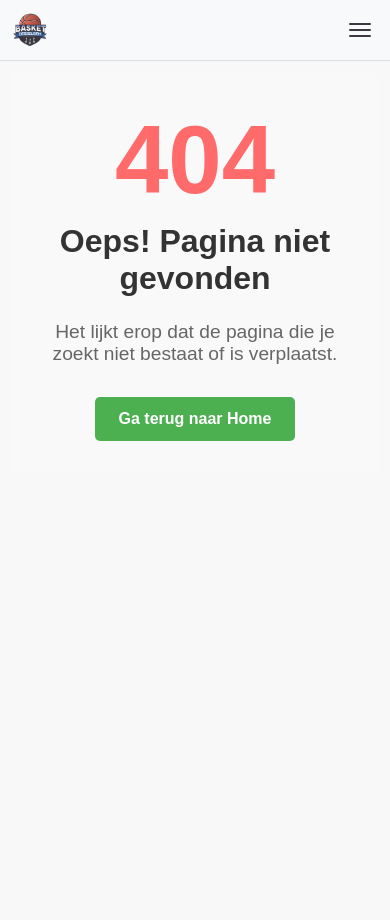
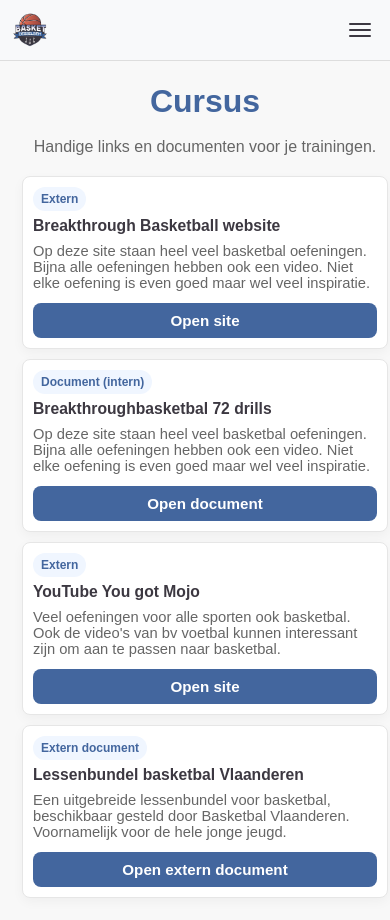
Before and after one commit to PieterJanDelie/basketdrills, a React (Create React App) app: page /cursus in a window 390 px wide. Before the commit this address had no page. Before the commit the page ends 844 px from the top, so only its background shows below. Built offline with nearby package versions, Linux system fonts and the light colour scheme.

Commit message:
added cursusses

```diff
--- a/src/App.jsx
+++ b/src/App.jsx
@@ -3,6 +3,7 @@
 import TrainingSession from "./pages/TrainingSession/TrainingSession";
 import Trainings from "./pages/Trainings/Trainings";
 import SharedTraining from "./pages/Trainings/SharedTraining";
+import Cursus from "./pages/Cursus/Cursus";
 import DataEntry from "./pages/DataEntry/DataEntry";
 import { BrowserRouter as Router, Route, Routes } from "react-router-dom";
 import PageNotFound from "./pages/PageNotFound";
@@ -17,6 +18,7 @@
           <Route path="/sessie" element={<TrainingSession />} />
           <Route path="/trainingen" element={<Trainings />} />
           <Route path="/share/:id" element={<SharedTraining />} />
+          <Route path="/cursus" element={<Cursus />} />
           <Route path="/data" element={<DataEntry />} />
           <>Not found</>
           <Route path="/*" element={<PageNotFound />} />
--- a/src/components/Header/Header.jsx
+++ b/src/components/Header/Header.jsx
@@ -25,6 +25,7 @@
           <NavLink to="/" className={({isActive}) => isActive ? 'nav-link active' : 'nav-link'}>Oefeningen</NavLink>
           <NavLink to="/sessie" className={({isActive}) => isActive ? 'nav-link active' : 'nav-link'}>Mijn sessie</NavLink>
           <NavLink to="/trainingen" className={({isActive}) => isActive ? 'nav-link active' : 'nav-link'}>Opgeslagen trainingen</NavLink>
+          <NavLink to="/cursus" className={({isActive}) => isActive ? 'nav-link active' : 'nav-link'}>Cursus</NavLink>
         </nav>
         {open && <div className="mobile-overlay" onClick={() => setOpen(false)} aria-hidden />}
       </div>
--- /dev/null
+++ b/src/constants/cursusses.json
@@ -0,0 +1,23 @@
+[
+    {
+        "type": "link",
+        "name": "Breakthrough Basketball website",
+        "description": "Op deze site staan heel veel basketbal oefeningen. Bijna alle oefeningen hebben ook een video. Niet elke oefening is even goed maar wel veel inspiratie.",
+        "data":"https://www.breakthroughbasketball.com/drills/basketballdrills.html"
+    }, {
+        "type": "int-doc",
+        "name": "Breakthroughbasketbal 72 drills",
+        "description": "Op deze site staan heel veel basketbal oefeningen. Bijna alle oefeningen hebben ook een video. Niet elke oefening is even goed maar wel veel inspiratie.",
+        "data":"BreakthroughDrills.pdf"
+    }, {
+        "type": "link",
+        "name": "YouTube You got Mojo",
+        "description": "Veel oefeningen voor alle sporten ook basketbal. Ook de video's van bv voetbal kunnen interessant zijn om aan te passen naar basketbal.",
+        "data":"https://www.youtube.com/watch?v=ZujOzmgqpq4"
+    }, {
+        "type": "ext-doc",
+        "name": "Lessenbundel basketbal Vlaanderen",
+        "description": "Een uitgebreide lessenbundel voor basketbal, beschikbaar gesteld door Basketbal Vlaanderen. Voornamelijk voor de hele jonge jeugd.",
+        "data":"https://www.basketbal.vlaanderen/documenten/lessenbundel-preview.pdf"
+    }
+]
--- /dev/null
+++ b/src/pages/Cursus/Cursus.css
@@ -0,0 +1,173 @@
+.cursus-container {
+  max-width: 1000px;
+  margin: 0 auto;
+  padding: 20px;
+}
+.cursus-header h1 {
+  color: #43669e;
+  margin: 0 0 6px 0;
+}
+.cursus-intro {
+  color: #666;
+  margin: 6px 0 18px 0;
+}
+.cursus-grid {
+  display: grid;
+  grid-template-columns: repeat(auto-fill, minmax(280px, 1fr));
+  gap: 18px;
+}
+.cursus-card {
+  background: #fff;
+  border: 1px solid #e6e6e6;
+  border-radius: 10px;
+  padding: 14px;
+  box-shadow: 0 6px 18px rgba(0, 0, 0, 0.04);
+  display: flex;
+  flex-direction: column;
+  justify-content: space-between;
+}
+.cursus-card-header {
+  display: flex;
+  align-items: baseline;
+  gap: 10px;
+}
+.cursus-type {
+  background: #f0f6ff;
+  color: #43669e;
+  padding: 6px 10px;
+  border-radius: 999px;
+  font-weight: 700;
+  font-size: 0.8rem;
+}
+.cursus-name {
+  margin: 0;
+  font-size: 1.05rem;
+  color: #3c3841;
+}
+.cursus-desc {
+  color: #666;
+  margin: 12px 0 16px 0;
+  flex: 1 1 auto;
+}
+.cursus-actions {
+  display: flex;
+  gap: 8px;
+  justify-content: flex-end;
+}
+.cursus-card .btn {
+  background: #43669e;
+  color: white;
+  padding: 8px 12px;
+  border-radius: 8px;
+  text-decoration: none;
+  font-weight: 700;
+}
+.cursus-card .btn:hover {
+  background: #365a8a;
+}
+
+/* Medium screens: tighten spacing */
+@media (max-width: 900px) {
+  .cursus-container {
+    padding: 16px;
+  }
+  .cursus-grid {
+    gap: 14px;
+  }
+  .cursus-card {
+    padding: 12px;
+  }
+  .cursus-name {
+    font-size: 1rem;
+  }
+}
+
+/* Small screens: stack and center content, make buttons full-width */
+@media (max-width: 520px) {
+  .cursus-container {
+    padding: 12px;
+    width: 95%;
+  }
+  .cursus-grid {
+    grid-template-columns: 1fr;
+    gap: 12px;
+  }
+  .cursus-header {
+    display: flex;
+    flex-direction: column;
+    align-items: center;
+    text-align: center;
+    gap: 6px;
+    margin-bottom: 8px;
+  }
+  .cursus-intro {
+    margin-bottom: 12px;
+  }
+  .cursus-card-header {
+    flex-direction: column;
+    align-items: center;
+    gap: 6px;
+  }
+  .cursus-desc {
+    margin: 10px 0;
+  }
+  .cursus-actions {
+    flex-direction: column;
+    justify-content: center;
+    align-items: stretch;
+  }
+  .cursus-card .btn {
+    width: 100%;
+    text-align: center;
+    padding: 10px 12px;
+  }
+  .cursus-type {
+    padding: 5px 8px;
+    font-size: 0.75rem;
+  }
+}
+
+/* Extra tweaks to ensure full card visibility on very small devices */
+@media (max-width: 420px) {
+  .cursus-container {
+    padding: 10px;
+    width: 100%;
+  }
+  .cursus-grid {
+    gap: 10px;
+  }
+  .cursus-card {
+    padding: 10px;
+    border-radius: 8px;
+    box-shadow: 0 4px 12px rgba(0, 0, 0, 0.04);
+    justify-content: flex-start;
+    min-height: 0;
+    word-break: break-word;
+    box-sizing: border-box;
+    width: 100%;
+    flex: 0 0 auto;
+  }
+  .cursus-card * {
+    box-sizing: border-box;
+  }
+  .cursus-card-header {
+    align-items: flex-start;
+    text-align: left;
+  }
+  .cursus-name {
+    font-size: 0.98rem;
+    line-height: 1.15;
+  }
+  .cursus-desc {
+    margin: 8px 0 12px 0;
+    font-size: 0.92rem;
+    overflow-wrap: anywhere;
+  }
+  .cursus-actions {
+    gap: 6px;
+  }
+  .cursus-card .btn {
+    padding: 9px 10px;
+    font-size: 0.95rem;
+  }
+}
--- /dev/null
+++ b/src/pages/Cursus/Cursus.jsx
@@ -0,0 +1,79 @@
+import React, { useMemo } from 'react';
+import DefaultLayout from '../../layouts/DefaultLayout';
+import './Cursus.css';
+import cursusses from '../../constants/cursusses.json';
+
+const Cursus = () => {
+  // Build a map of available local documents from assets/cursusses
+  const docMap = useMemo(() => {
+    try {
+      const req = require.context('../../assets/cursusses', false, /\.(pdf|txt|docx?)$/i);
+      const map = {};
+      req.keys().forEach(k => { const file = k.replace('./',''); const mod = req(k); map[file] = mod && mod.default ? mod.default : mod; });
+      return map;
+    } catch (e) {
+      return {};
+    }
+  }, []);
+
+  const typeLabel = (t) => {
+    switch ((t||'').toLowerCase()) {
+      case 'link': return 'Extern';
+      case 'int-doc': return 'Document (intern)';
+      case 'ext-doc': return 'Extern document';
+      default: return t;
+    }
+  };
+
+  return (
+    <DefaultLayout>
+      <div className="cursus-container">
+        <div className="cursus-header">
+          <h1>Cursus</h1>
+          <p className="cursus-intro">Handige links en documenten voor je trainingen.</p>
+        </div>
+
+        <div className="cursus-grid">
+          {cursusses.map((item, idx) => {
+            const type = (item.type || '').toLowerCase();
+            let href = item.data || '';
+            let target = '_blank';
+            let rel = 'noopener noreferrer';
+
+            if (type === 'int-doc') {
+              // local doc: try to resolve from docMap
+              if (docMap && docMap[item.data]) href = docMap[item.data];
+              else href = (process.env.PUBLIC_URL || '') + `/assets/cursusses/${item.data}`;
+            }
+
+            return (
+              <article key={idx} className="cursus-card">
+                <div className="cursus-card-header">
+                  <div className="cursus-type">{typeLabel(type)}</div>
+                  <h3 className="cursus-name">{item.name}</h3>
+                </div>
+                <p className="cursus-desc">{item.description}</p>
+                <div className="cursus-actions">
+                  {type === 'link' && (
+                    <a className="btn" href={href} target={target} rel={rel}>Open site</a>
+                  )}
+                  {type === 'int-doc' && (
+                    <a className="btn" href={href} target={target} rel={rel}>Open document</a>
+                  )}
+                  {type === 'ext-doc' && (
+                    <a className="btn" href={href} target={target} rel={rel}>Open extern document</a>
+                  )}
+                  {!['link','int-doc','ext-doc'].includes(type) && (
+                    <a className="btn" href={href} target={target} rel={rel}>Open</a>
+                  )}
+                </div>
+              </article>
+            );
+          })}
+        </div>
+      </div>
+    </DefaultLayout>
+  );
+};
+
+export default Cursus;
--- a/src/services/DemoService.jsx
+++ /dev/null
@@ -1 +0,0 @@
-//TODO: remove
--- a/src/utils/DemoUtils.jsx
+++ /dev/null
@@ -1 +0,0 @@
-//TODO: remove
```
Also changed, not shown: 1 other file (tests, documents, lock files or other folders).
